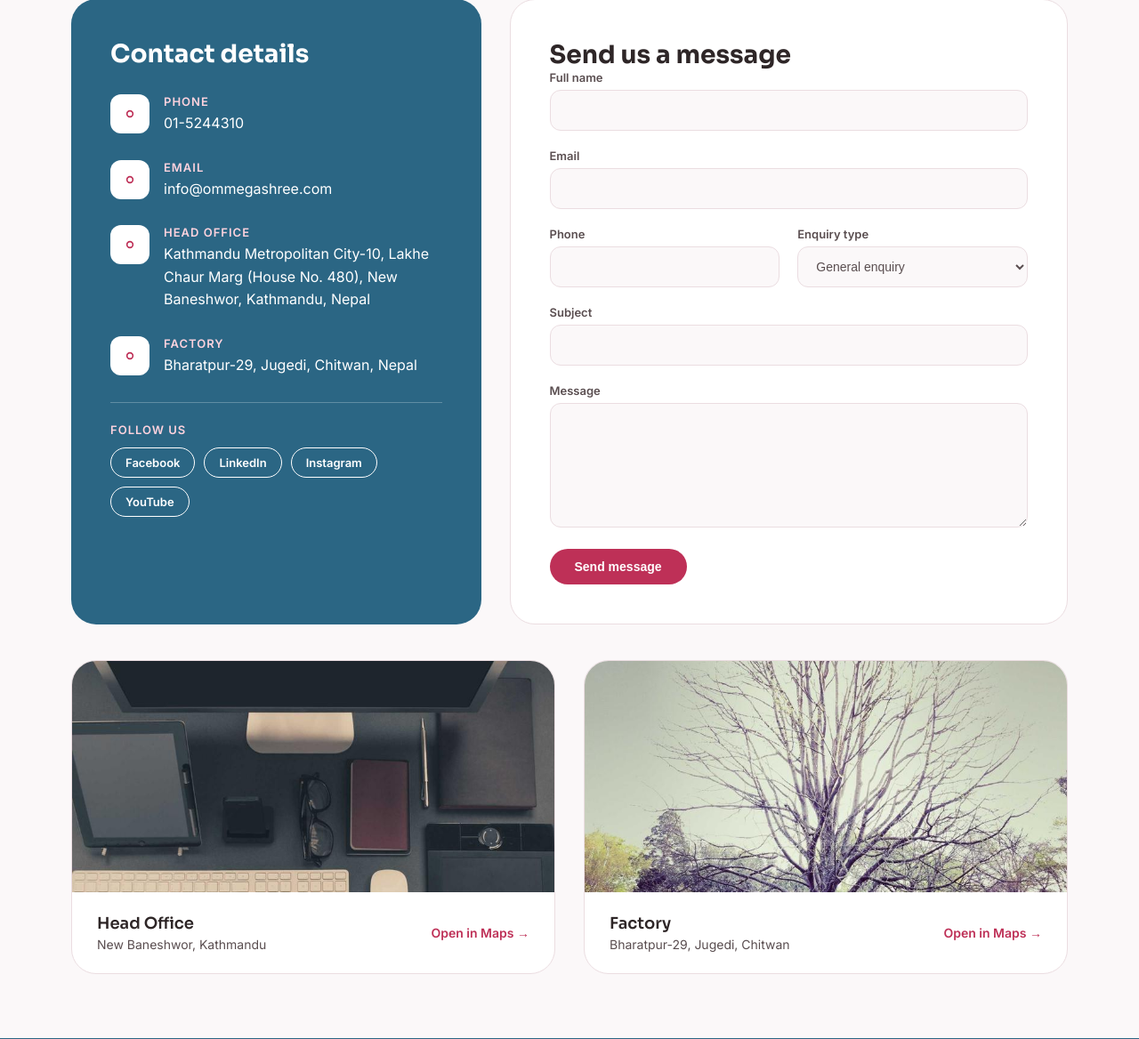
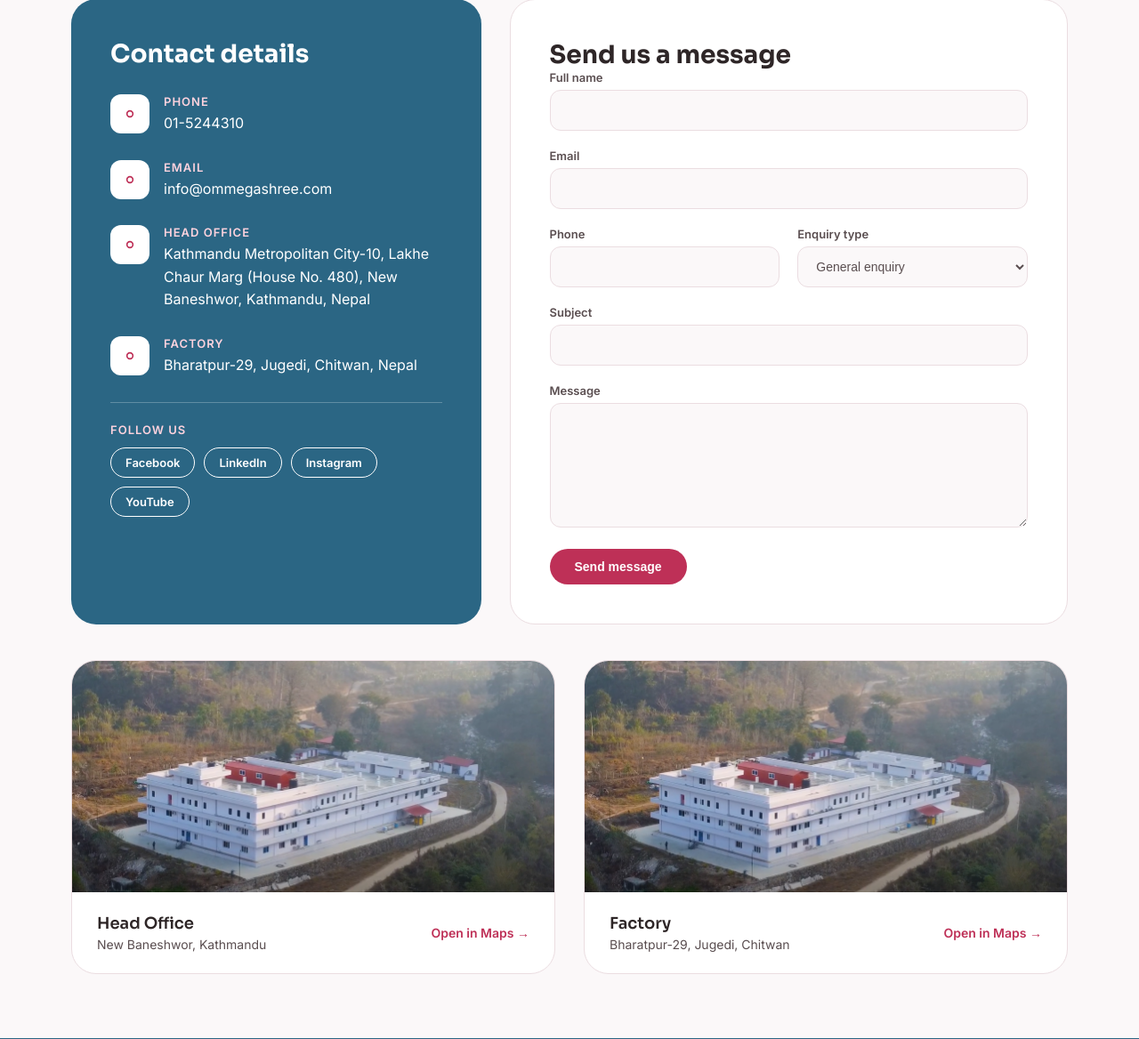
Before and after one commit to saileshkandel10/ommegashreefrontendwebsite, a Laravel app: page /contact in a window 1280 px wide. Shown: the part 479-1647 px from the top of the page at 89% size. Run offline with Laravel 12, Linux system fonts and the light colour scheme; style sheets or scripts are compiled from the project's sources.

Commit message:
Use unnamed.webp in contact page map images

```diff
--- a/resources/views/contact/index.blade.php
+++ b/resources/views/contact/index.blade.php
@@ -39,8 +39,8 @@
 
   <!-- maps -->
   <div style="padding:0 80px 72px;display:grid;grid-template-columns:repeat(2,minmax(0,1fr));gap:32px">
-    <div style="background:#fff;border:1px solid #EBDDE1;border-radius:28px;overflow:hidden"><img src="/images/professional/office.jpg" alt="Head Office location" style="width:100%;height:260px;object-fit:cover"><div style="padding:24px 28px;display:flex;justify-content:space-between;align-items:center;gap:12px"><div><div style="font-family:Sora;font-weight:600;font-size:18px">Head Office</div><div style="font-size:14px;color:#5A4E50;margin-top:4px">New Baneshwor, Kathmandu</div></div><a href="#" style="color:#BE3057;font-weight:600;font-size:14px">Open in Maps →</a></div></div>
-    <div style="background:#fff;border:1px solid #EBDDE1;border-radius:28px;overflow:hidden"><img src="/images/professional/factory.jpg" alt="Factory location" style="width:100%;height:260px;object-fit:cover"><div style="padding:24px 28px;display:flex;justify-content:space-between;align-items:center;gap:12px"><div><div style="font-family:Sora;font-weight:600;font-size:18px">Factory</div><div style="font-size:14px;color:#5A4E50;margin-top:4px">Bharatpur-29, Jugedi, Chitwan</div></div><a href="#" style="color:#BE3057;font-weight:600;font-size:14px">Open in Maps →</a></div></div>
+    <div style="background:#fff;border:1px solid #EBDDE1;border-radius:28px;overflow:hidden"><img src="/images/professional/unnamed.webp" alt="Head Office location" style="width:100%;height:260px;object-fit:cover"><div style="padding:24px 28px;display:flex;justify-content:space-between;align-items:center;gap:12px"><div><div style="font-family:Sora;font-weight:600;font-size:18px">Head Office</div><div style="font-size:14px;color:#5A4E50;margin-top:4px">New Baneshwor, Kathmandu</div></div><a href="#" style="color:#BE3057;font-weight:600;font-size:14px">Open in Maps →</a></div></div>
+    <div style="background:#fff;border:1px solid #EBDDE1;border-radius:28px;overflow:hidden"><img src="/images/professional/unnamed.webp" alt="Factory location" style="width:100%;height:260px;object-fit:cover"><div style="padding:24px 28px;display:flex;justify-content:space-between;align-items:center;gap:12px"><div><div style="font-family:Sora;font-weight:600;font-size:18px">Factory</div><div style="font-size:14px;color:#5A4E50;margin-top:4px">Bharatpur-29, Jugedi, Chitwan</div></div><a href="#" style="color:#BE3057;font-weight:600;font-size:14px">Open in Maps →</a></div></div>
   </div>
 </div>
 @endsection
```
